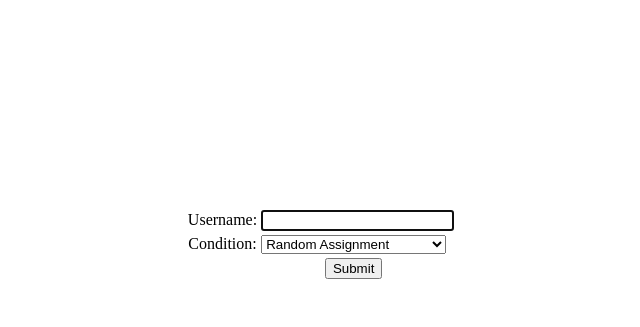
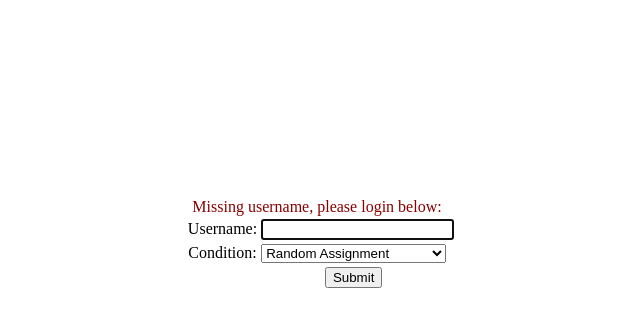
Before and after one commit to TysonKerr/easypsych, a PHP site: page /index.php?m=0 in a window 1280 px wide. Shown: the part 165-492 px from the top of the page, without its empty margins (323-963 px from the left). Run offline with PHP 8.4, Linux system fonts and the light colour scheme; some libraries are stand-ins or nearby versions.

Commit message:
fixed bug with selected conditions not working
also improved error messages when login failed

```diff
--- a/code/php/general-definitions.php
+++ b/code/php/general-definitions.php
@@ -31,12 +31,16 @@ function get_conditions() {
     return $conditions;
 }
 
-function get_user_metadata_file($username) {
+function get_user_metadata_filename($username) {
     return APP_ROOT . "/data/user-$username-data/metadata.csv";
 }
 
+function get_user_responses_filename($username, $id) {
+    return APP_ROOT . "/data/user-$username-data/$id-responses.csv";
+}
+
 function record_metadata($username, $id, $metadata) {
-    $filename = get_user_metadata_file($username);
+    $filename = get_user_metadata_filename($username);
     $dir = dirname($filename);
 
     if (!is_dir($dir)) mkdir($dir, 0755, true);
@@ -51,7 +55,7 @@ function record_metadata($username, $id, $metadata) {
 }
 
 function get_metadata($username, $id = false) {
-    $filename = get_user_metadata_file($username);
+    $filename = get_user_metadata_filename($username);
 
     if (!is_file($filename)) return [];
 
@@ -115,6 +119,33 @@ function get_login_error($login) {
     if (strlen($login['id']) !== 10)    return 3;
 
     return null;
+}
+
+function get_message_for_error_code($code) {
+    switch($code) {
+        case 0: return 'Missing username, please login below:';
+        case 1: return 'Invalid username, please login below:';
+        case 2: return 'Missing session id, please login below:';
+        case 3: return 'Invalid session id, please login below:';
+        case 4: return 'Selected condition index not available';
+    }
+}
+
+function validate_ajax_submission() {
+    $user_info = [
+        'username' => get_submitted_username(),
+        'id'       => get_submitted_id()
+    ];
+
+    $error = get_login_error($user_info);
+
+    if ($error !== null) {
+        exit("error code: $error");
+    }
+
+    if (!filter_has_var(INPUT_POST, 'responses')) exit('missing responses');
+
+    return $user_info;
 }
 
 function get_smart_cached_link($link) {
--- a/code/php/index-definitions.php
+++ b/code/php/index-definitions.php
@@ -96,5 +96,7 @@ function validate_exp_file($filename, $type) {
 }
 
 function get_error_message() {
-    return filter_has_var(INPUT_POST, 'm') ? filter_input(INPUT_POST, 'm') : '';
+    return filter_has_var(INPUT_GET, 'm')
+         ? get_message_for_error_code(filter_input(INPUT_GET, 'm'))
+         : '';
 }
```
Also changed, not shown: code/php/ajax-responses.php (+2 -14 lines), code/php/experiment-definitions.php (+6 -7 lines), 1 other file.
